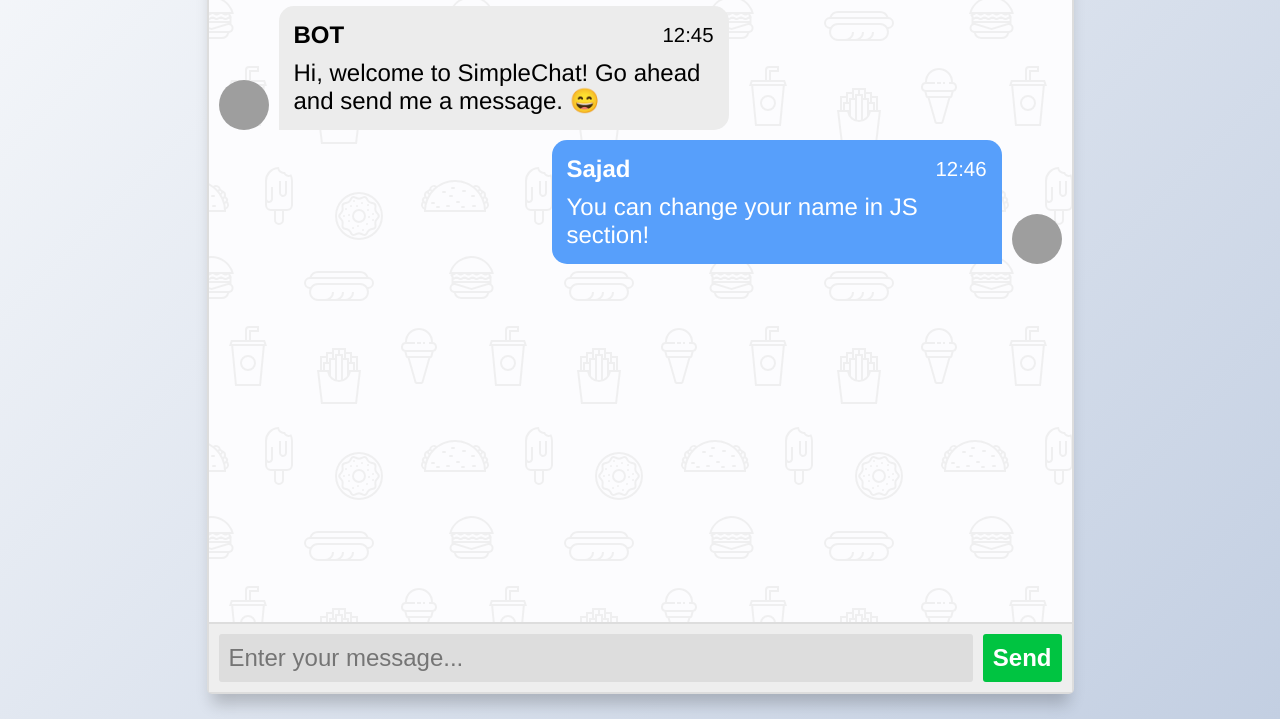
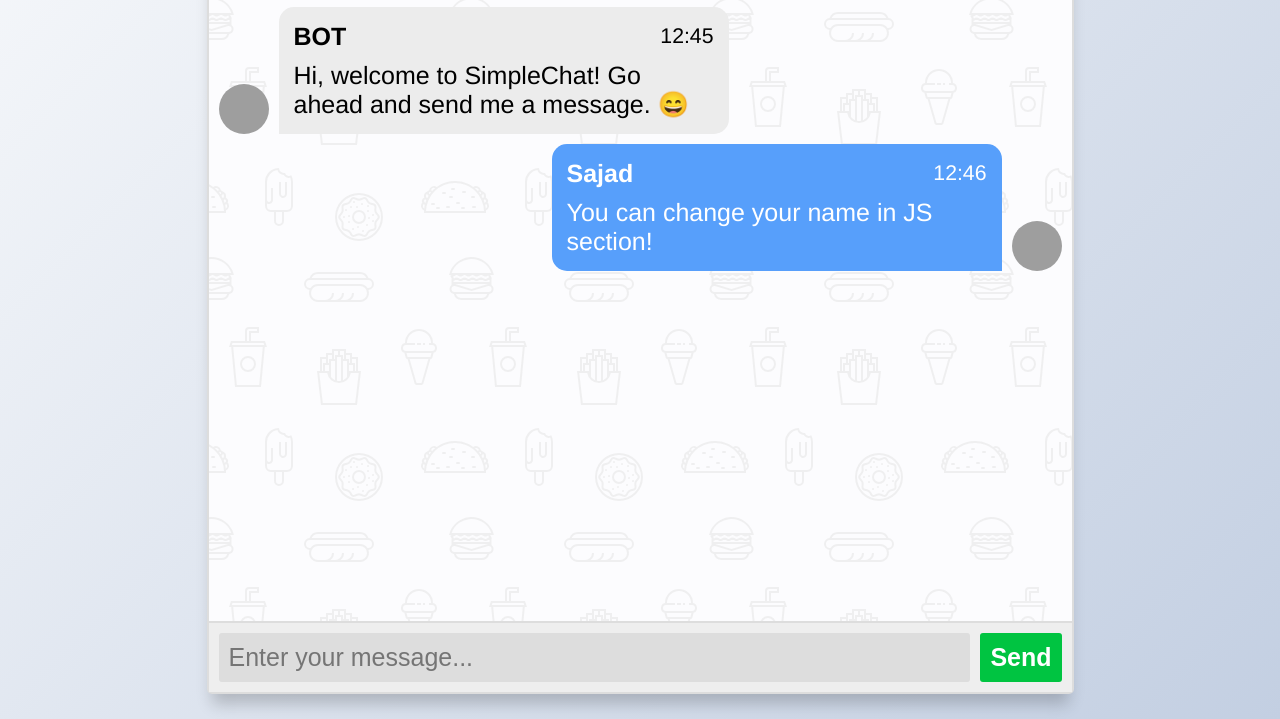
Before and after one commit to ThinkOnceCodeAnywhere/chat, a plain HTML site: page index.html in a window 1280 px wide. Shown: the part 81-800 px from the top of the page. Drawn offline with Linux system fonts and the light colour scheme; grey boxes are pictures that could not be loaded.

Commit message:
Update style.css

```diff
--- a/style.css
+++ b/style.css
@@ -8,7 +8,7 @@
 
 html {
   box-sizing: border-box;
-  font-size: 1.5em;
+  font-size: 25px;
 }
 
 *,
```
